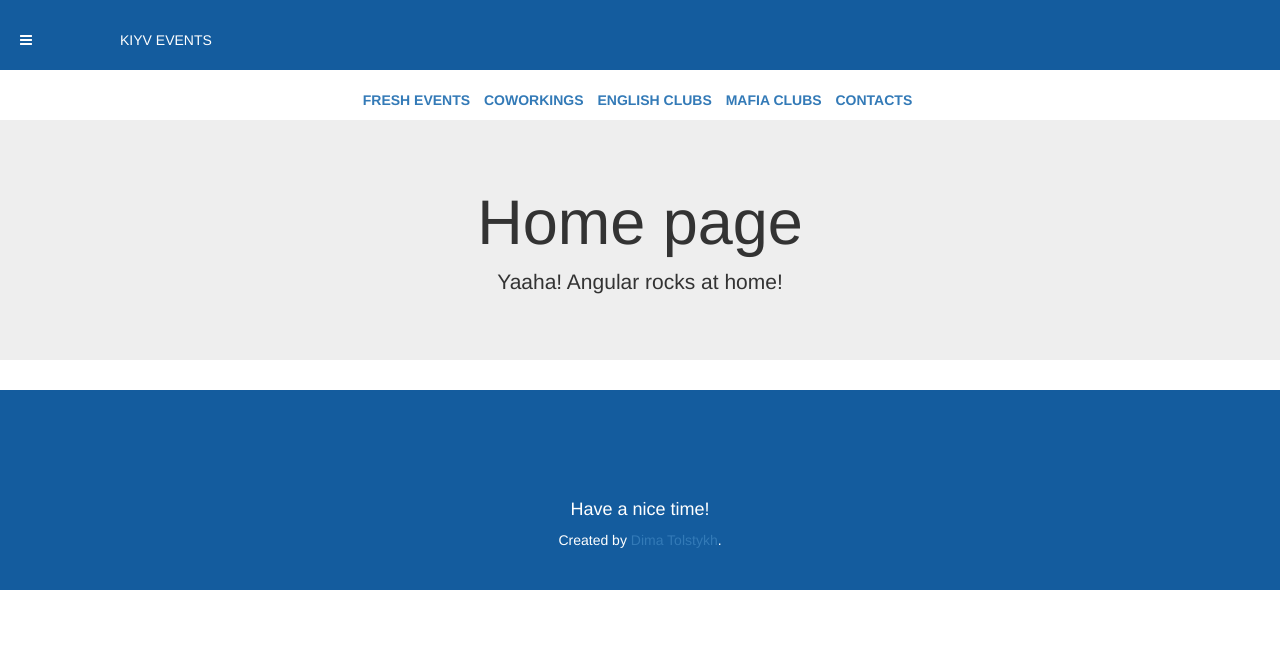
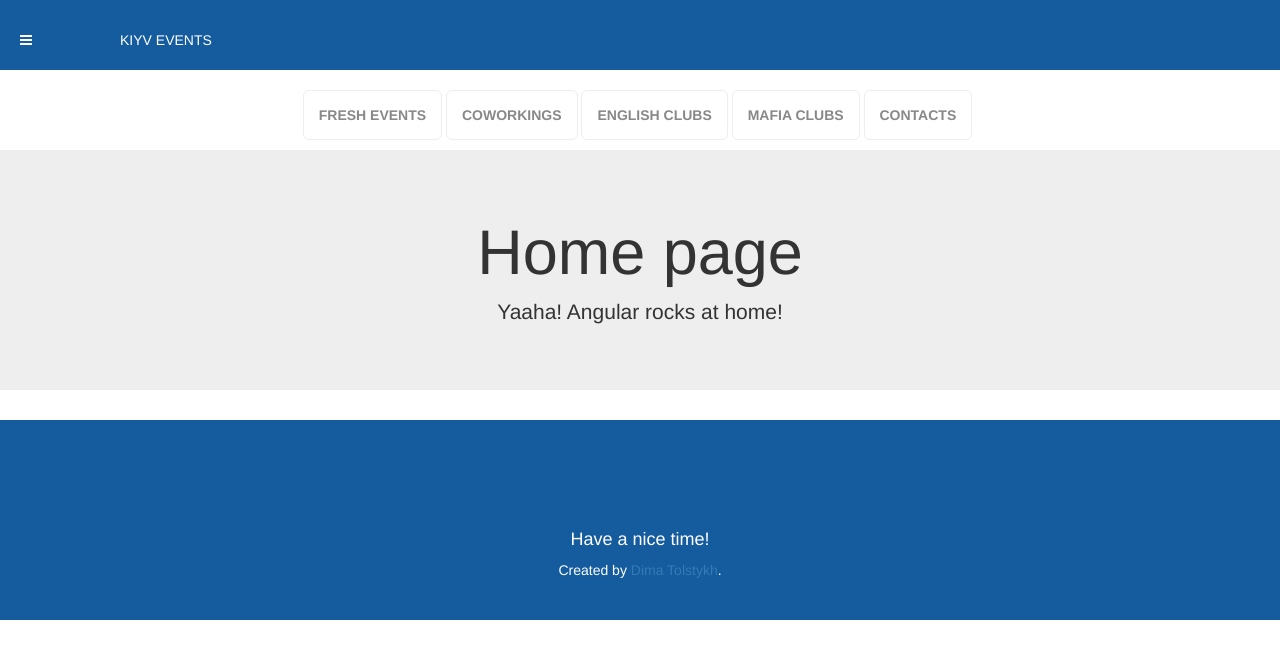
Before and after one commit to dmitrytw/eventsApp, a website: page public/index.html in a window 1280 px wide. Drawn offline with nearby package versions, Linux system fonts and the light colour scheme; some packages are replaced by stand-ins of ours; a script that the page names is missing.

Commit message:
Added menu buttons basic styling. And contact page icons styling.

```diff
--- a/public/css/styles.css
+++ b/public/css/styles.css
@@ -1,3 +1,4 @@
+/* Styling ng-validation classes */
 .ng-invalid.ng-dirty {
   border-color: #FA787E;
 }
@@ -5,6 +6,8 @@
 .ng-valid.ng-dirty {
   border-color: #78FA89;
 }
+
+/* Main styling */
 
 .current img {
 	max-width: 400px;
@@ -21,9 +24,39 @@
 
 .menu {
 	text-align: center;
+}
+
+.menu > li {
 	font-weight: bold;
 	text-transform: uppercase;
-	color: #eee;
+	color: #fff;
+	border-radius: 6px;
+	min-height: 48px;
+	border: 1px solid #eee;
+	line-height: 48px;
+}
+
+.menu > li:hover, .menu > li:focus  {
+	box-shadow: 1px 1px 1px 1px rgba(0,0,0,0.75);
+}
+
+.menu > li > a {
+	color: #888;
+	padding: 10px;
+}
+
+.menu > li > a:hover, .menu > li > a:focus {
+	color: #333;
+	padding: 10px;
+	text-decoration: none;
+}
+
+.socials {
+	font-size: 25px;
+}
+
+.socials li {
+	margin-right: 15px;
 }
 
 footer {
@@ -33,6 +66,10 @@ footer {
 	padding-top: 100px;
 }
 
+li {
+	list-style: none;
+}
+
 @media screen and (max-width: 768px) {
     .menu {
         display: none;
```
